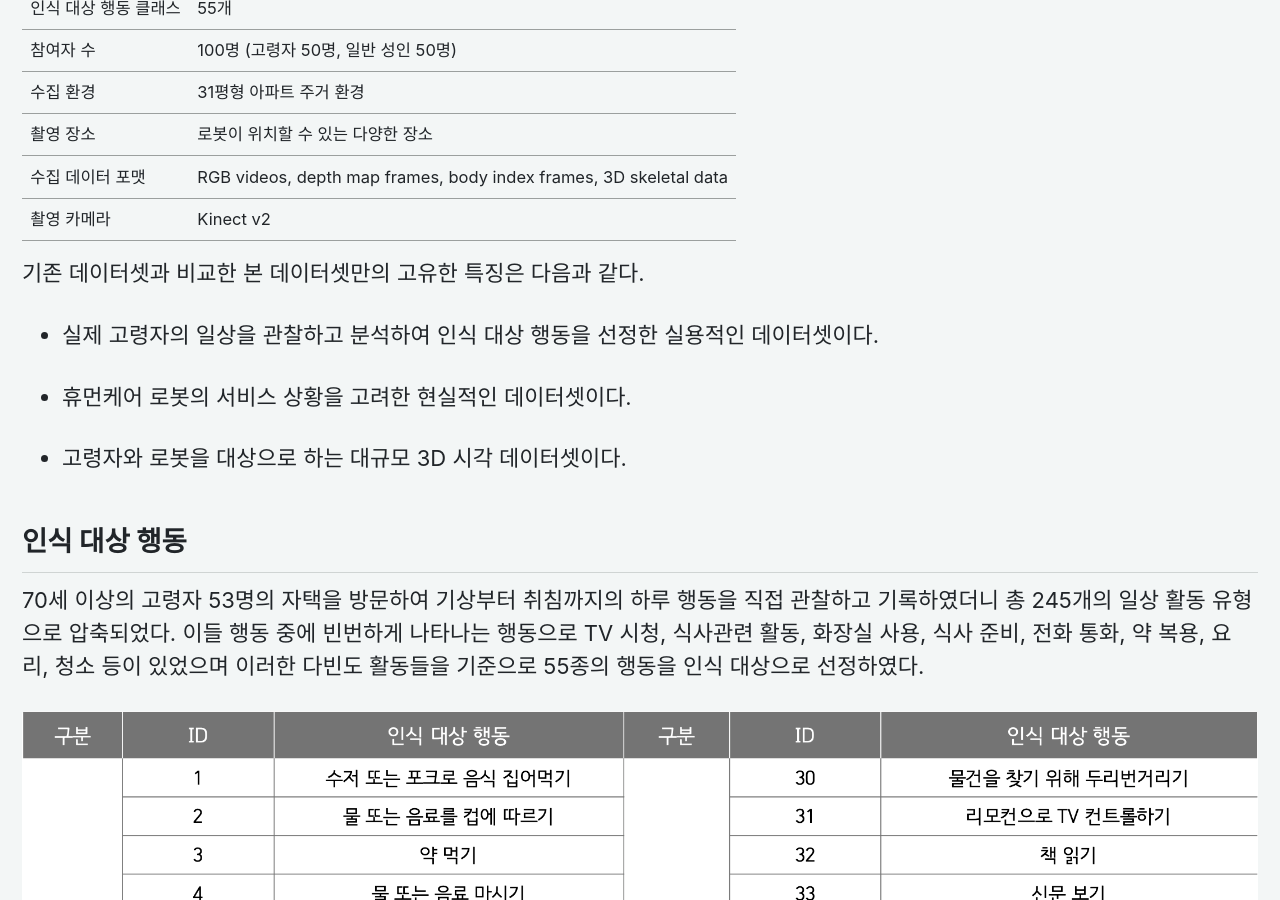
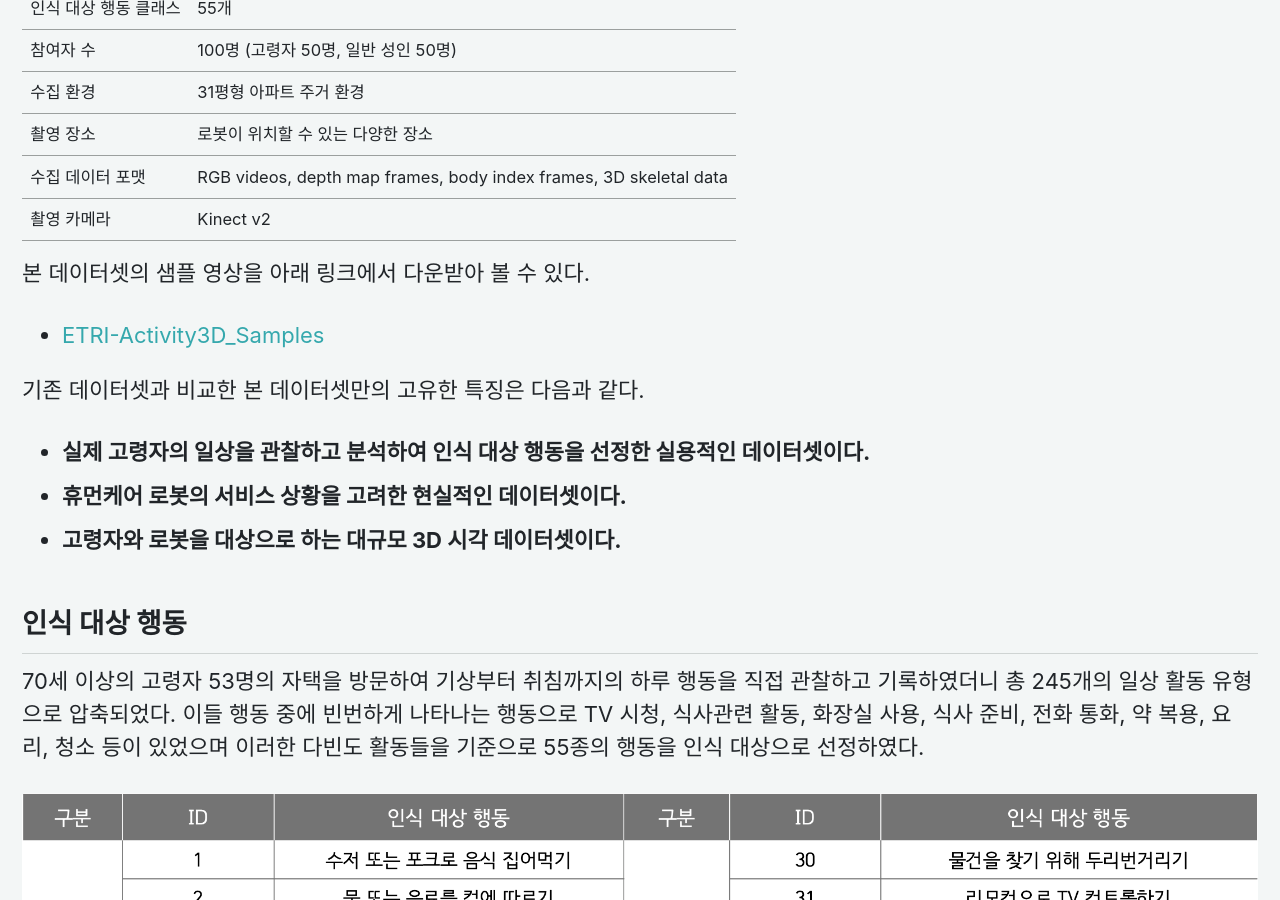
Before and after one commit to ai4robot/ai4robot.github.io, a Jekyll site: the page built from _pages/etri-activity3d.md, in a window 1280 px wide and 900 px high, scrolled down 2526 px. Built offline with Jekyll 4.4.1, drawn with Linux system fonts in a browser that asks for light colours; cached includes are drawn as plain includes; nearby versions of some CDN libraries.

Commit message:
[feat] a download link for samples of Activity3D provided

```diff
--- a/_pages/etri-activity3d.md
+++ b/_pages/etri-activity3d.md
@@ -47,13 +47,15 @@ toc: true
 | 수집 데이터 포맷      | RGB videos, depth map frames, body index frames, 3D skeletal data |
 | 촬영 카메라           | Kinect v2                                                    |
 
+본 데이터셋의 샘플 영상을 아래 링크에서 다운받아 볼 수 있다.
+
+* [ETRI-Activity3D_Samples](https://drive.google.com/open?id=1QTcChjPZLkorkxEiMvTxH-IHx6wKAJ_O)
+
 기존 데이터셋과 비교한 본 데이터셋만의 고유한 특징은 다음과 같다.
 
-* 실제 고령자의 일상을 관찰하고 분석하여 인식 대상 행동을 선정한 실용적인 데이터셋이다.
-
-* 휴먼케어 로봇의 서비스 상황을 고려한 현실적인 데이터셋이다.
-
-* 고령자와 로봇을 대상으로 하는 대규모 3D 시각 데이터셋이다.
+* **실제 고령자의 일상을 관찰하고 분석하여 인식 대상 행동을 선정한 실용적인 데이터셋이다.**
+* **휴먼케어 로봇의 서비스 상황을 고려한 현실적인 데이터셋이다.**
+* **고령자와 로봇을 대상으로 하는 대규모 3D 시각 데이터셋이다.**
 
 ## 인식 대상 행동
 
```
